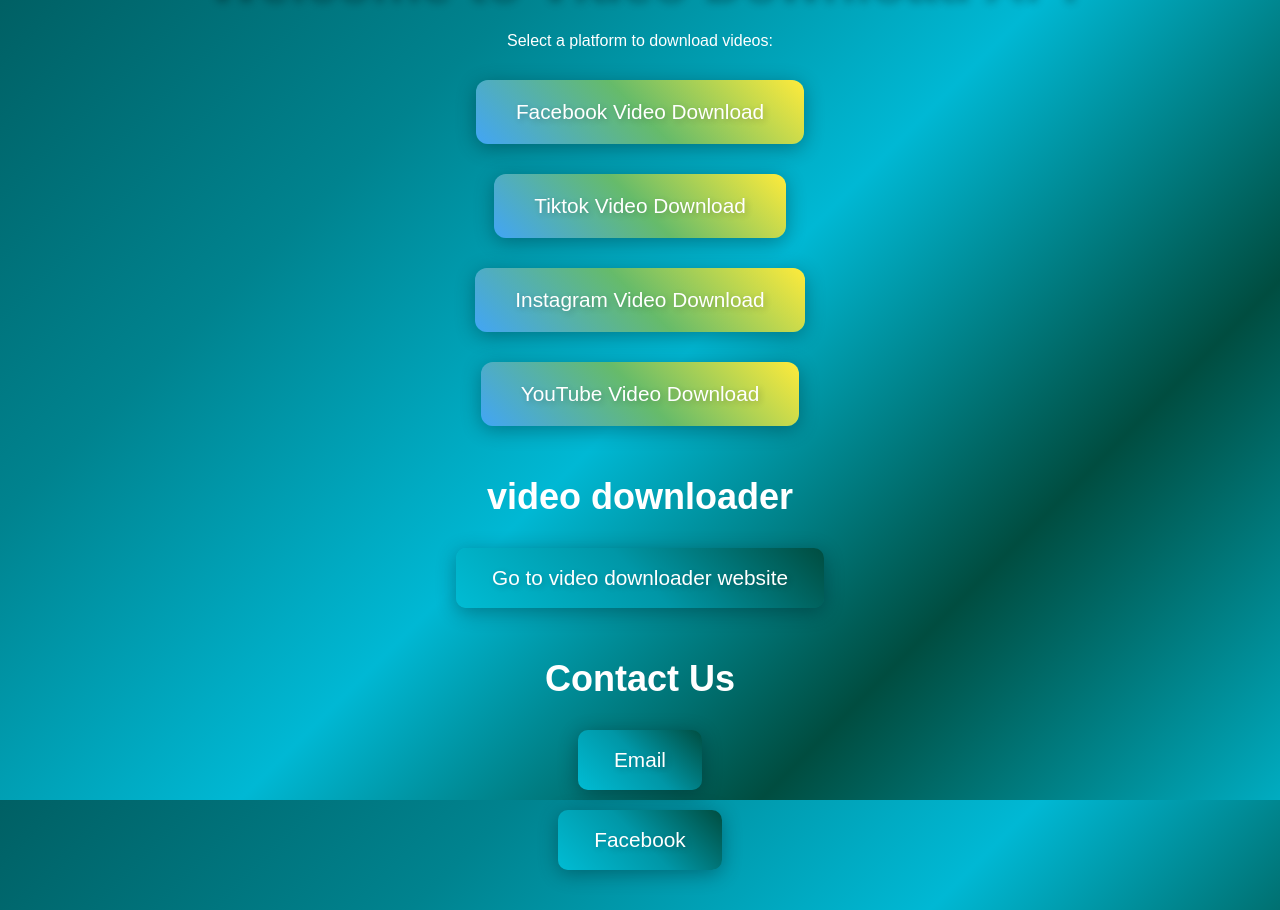
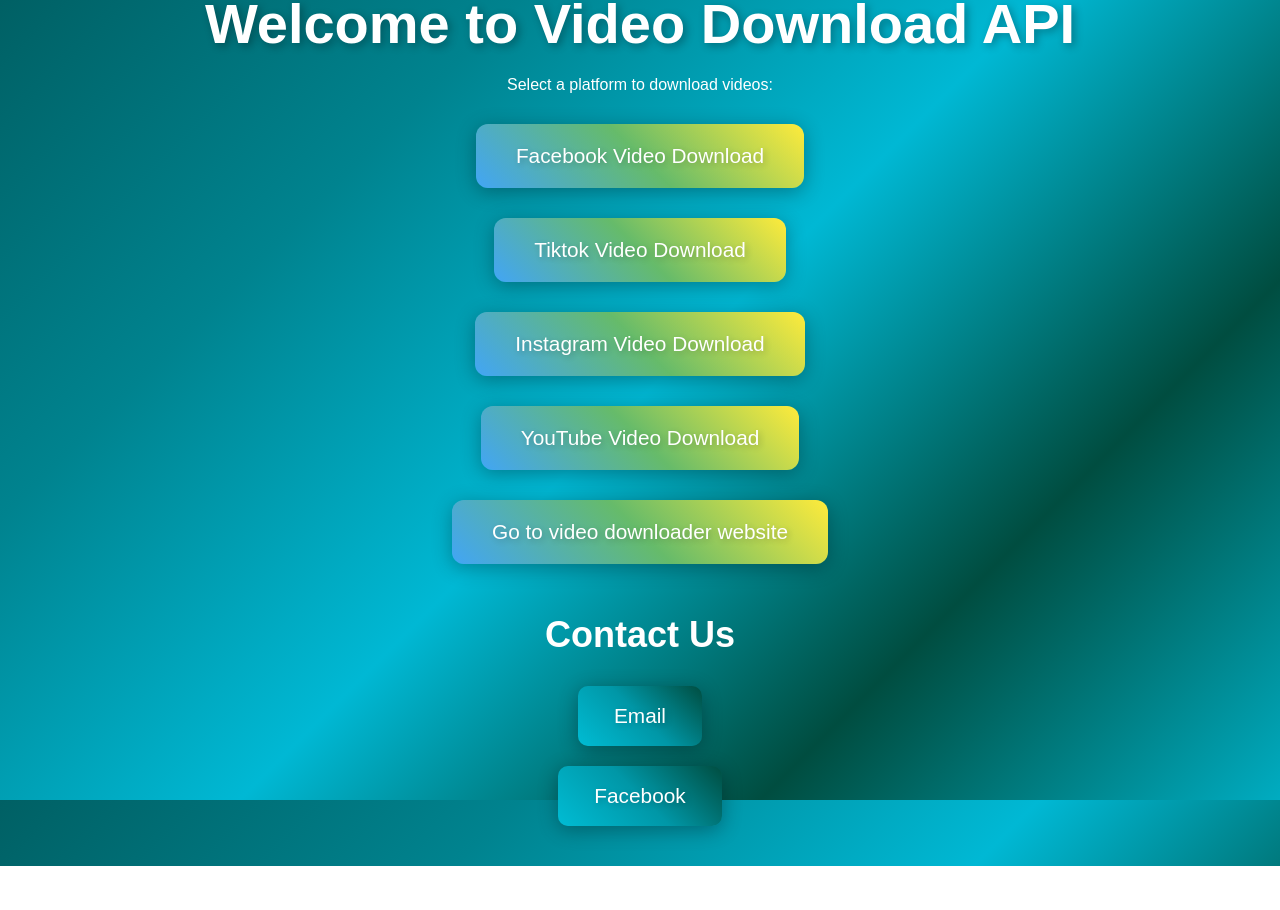
Before and after one commit to kinganik6263/media-down, a website: page home.html in a window 1280 px wide. After the commit the page ends 866 px from the top, so only its background shows below. Drawn offline with Linux system fonts and the light colour scheme.

Commit message:
Update home.html

```diff
--- a/home.html
+++ b/home.html
@@ -204,15 +204,12 @@
             <li><a href="/tiktok?link=[video link]" target="_blank">Tiktok Video Download</a></li>
             <li><a href="/instagram?link=[video link]" target="_blank">Instagram Video Download</a></li>
             <li><a href="/youtube?link=[video link]" target="_blank">YouTube Video Download</a></li>
+            <li><a href="/download" target="_blank">Go to video downloader website</a></li>
+
         </ul>
 
 
-                <div class="contact">
-            <h2>video downloader</h2>
-            <ul>
-                <li><a href="/download" target="_blank">Go to video downloader website</a></li>
-            </ul>
-                </div>
+
 
         <div class="contact">
             <h2>Contact Us</h2>
```
